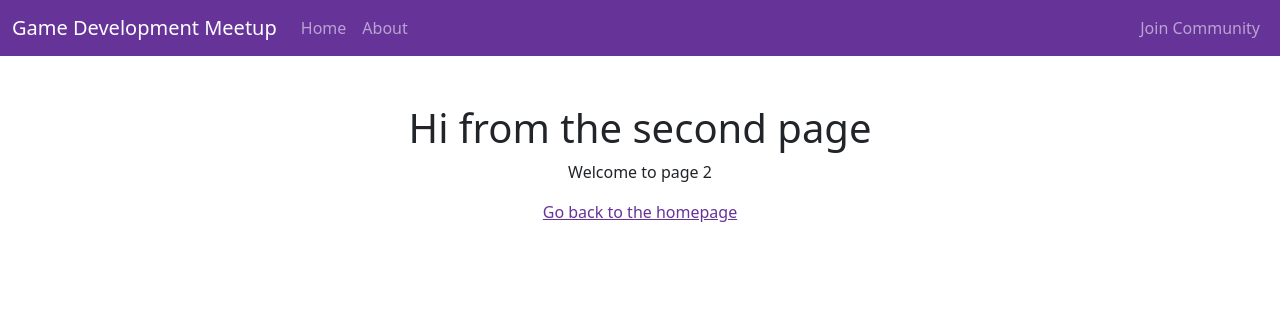
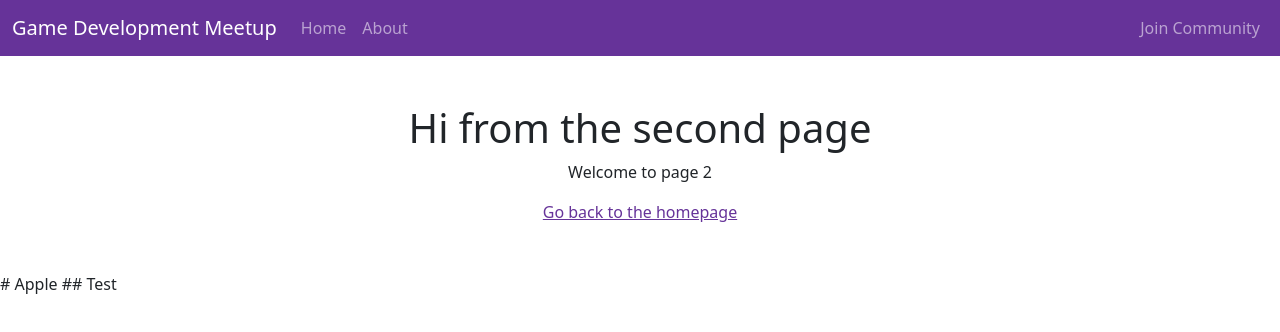
Before and after one commit to metaverse-gdm/gdm-website, a Gatsby site: page /page-2 in a window 1280 px wide. Built offline with nearby package versions, Linux system fonts and the light colour scheme; Gatsby itself is replaced by a stand-in of ours.

Commit message:
Update page-2.js

```diff
--- a/src/pages/page-2.js
+++ b/src/pages/page-2.js
@@ -11,6 +11,8 @@ const SecondPage = () => (
       <p>Welcome to page 2</p>
       <Link to="/">Go back to the homepage</Link>
     </div>
+    # Apple
+    ## Test
   </Layout>
 )
 
```
